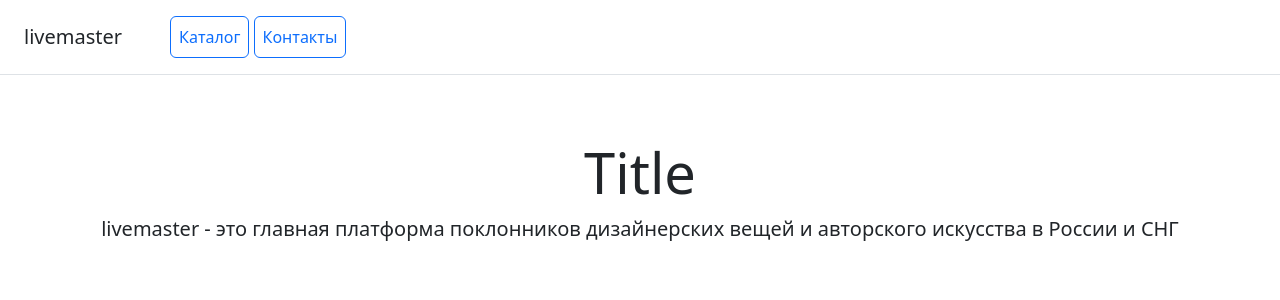
After one commit to vs-35/Internet_shop, a Django app: template catalog/templates/main/home.html in a window 1280 px wide. The commit adds this page. Shown: the top 300 px of the page. Run offline with Django 4.2, Linux system fonts and the light colour scheme; the template is opened without the code that fills it, so the values that code supplies are empty; some libraries are stand-ins or nearby versions.

Commit message:
task completed

```diff
--- /dev/null
+++ b/catalog/templates/main/home.html
@@ -0,0 +1,24 @@
+<!doctype html>
+<html lang="en">
+<head>
+    <meta charset="utf-8">
+    <meta name="viewport" content="width=device-width, initial-scale=1">
+    <title>livemaster</title>
+    <link href="/static/css/bootstrap.min.css" rel="stylesheet">
+</head>
+<body>
+<div class="d-flex flex-column flex-md-row align-items-center p-3 px-md-4 mb-3 bg-white border-bottom box-shadow">
+    <h5 class="my-0 mr-md-auto font-weight-normal">livemaster</h5>
+    <nav class="ms-5">
+        <a class="p-2 btn btn-outline-primary" href="/">Каталог</a>
+        <a class="p-2 btn btn-outline-primary" href="/contacts/">Контакты</a>
+    </nav>
+</div>
+
+<div class="pricing-header px-3 py-3 pt-md-5 pb-md-4 mx-auto text-center">
+    <h1 class="display-4">Title</h1>
+    <p class="lead">livemaster - это главная платформа поклонников дизайнерских вещей и авторского искусства
+        в России и СНГ</p>
+</div>
+</body>
+</html>
--- a/catalog/templates/main/index.html
+++ b/catalog/templates/main/index.html
@@ -2,6 +2,7 @@
 <html lang="en">
 <head>
     <meta charset="UTF-8">
+     <meta name="viewport" content="width=device-width, initial-scale=1">
     <title>Title</title>
 </head>
 <body>
--- a/config/settings.py
+++ b/config/settings.py
@@ -37,6 +37,8 @@ INSTALLED_APPS = [
     'django.contrib.sessions',
     'django.contrib.messages',
     'django.contrib.staticfiles',
+
+    'catalog',
 ]
 
 MIDDLEWARE = [
--- a/config/urls.py
+++ b/config/urls.py
@@ -19,5 +19,5 @@ from django.urls import path, include
 
 urlpatterns = [
     path('admin/', admin.site.urls),
-    path('', include('main.urls'))
+    path('', include('catalog.urls'))
 ]
```
Also changed, not shown: catalog/views.py (+9 -5 lines).
